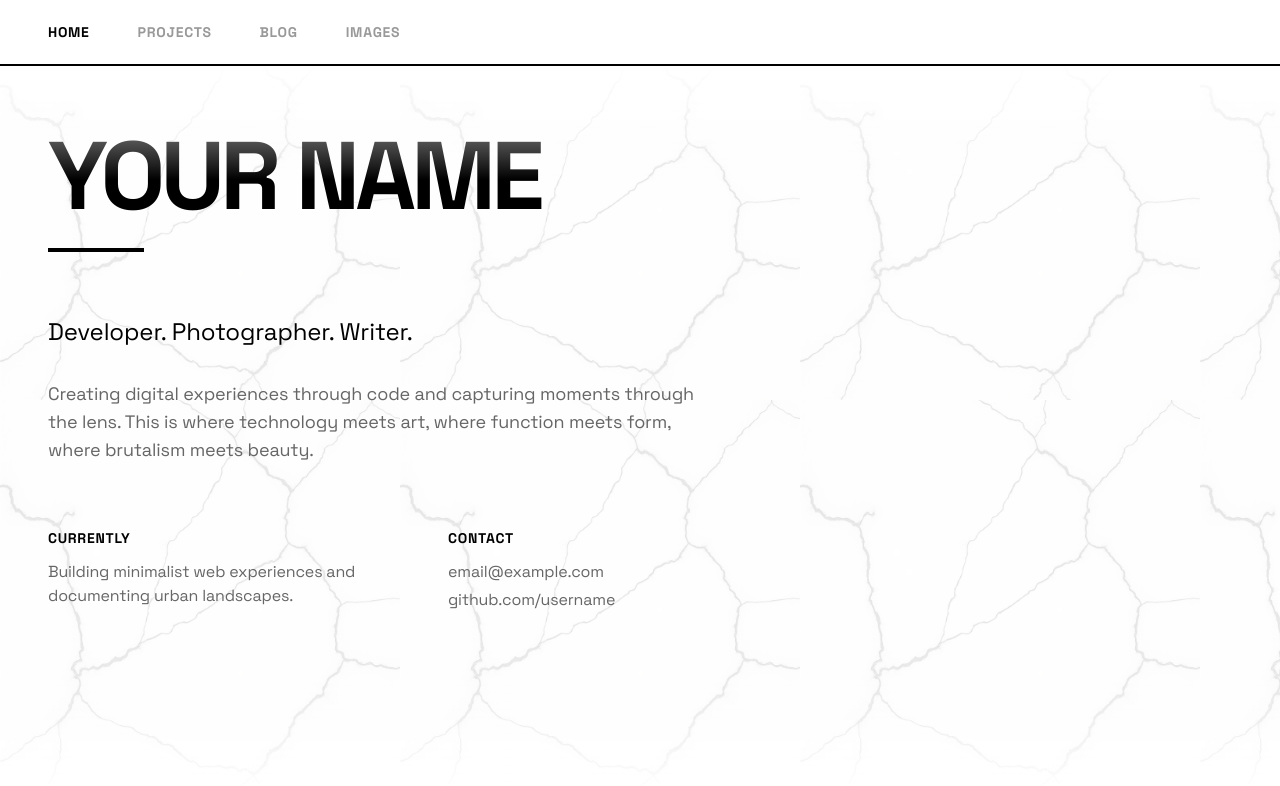
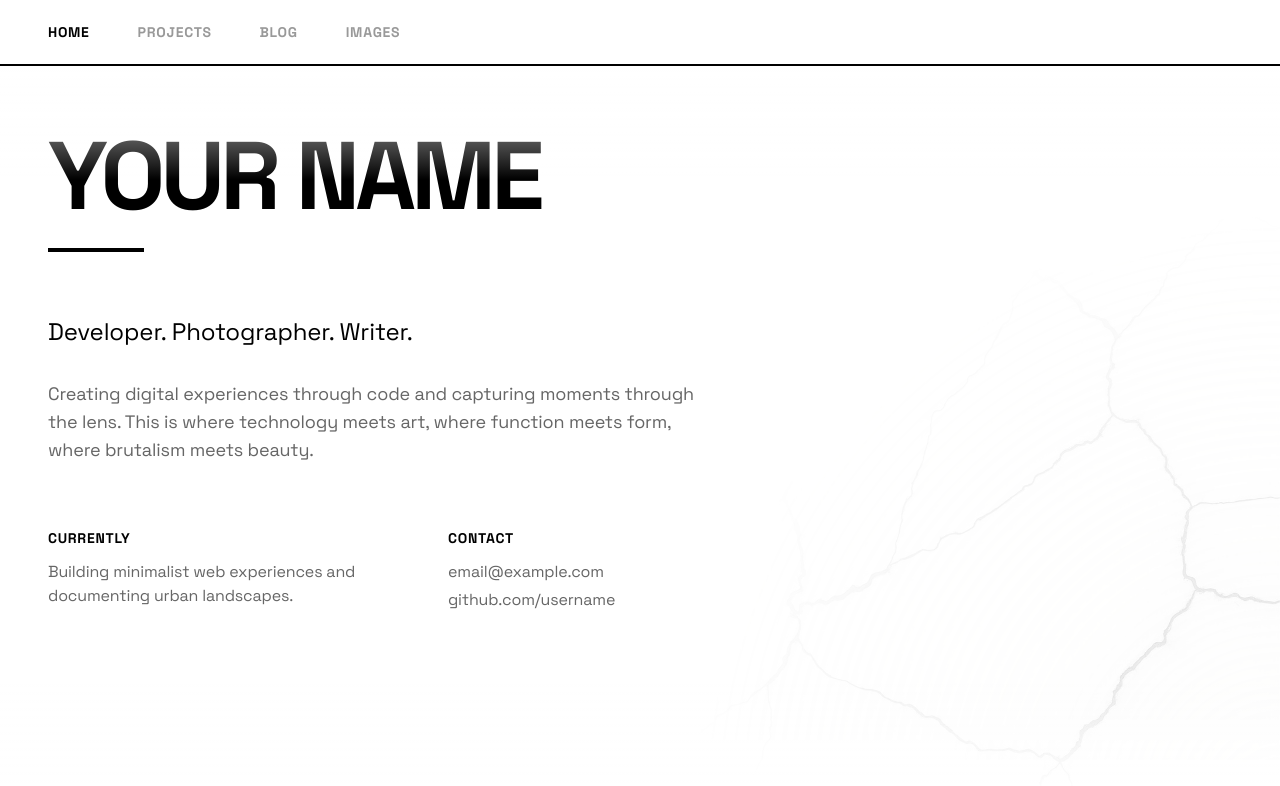
Before and after one commit to momenator/personal-site, a React (Vite) app: page / in a window 1280 px wide. Shown: the top 786 px of the page. Built offline with nearby package versions, Linux system fonts and the light colour scheme; the HTML template or start-up script is replaced by a standard one.

Commit message:
Refine background crack effect

```diff
--- a/src/index.css
+++ b/src/index.css
@@ -71,16 +71,19 @@ All colors MUST be HSL.
   body::before {
     content: '';
     position: fixed;
-    top: 0;
-    left: 0;
-    width: 100%;
-    height: 100%;
+    bottom: 0;
+    right: 0;
+    width: 600px;
+    height: 600px;
     background-image: url('/src/assets/cracked-wall.jpg');
-    background-size: 400px 400px;
-    background-repeat: repeat;
-    opacity: 0.15;
+    background-size: cover;
+    background-repeat: no-repeat;
+    background-position: bottom right;
+    opacity: 0.2;
     z-index: -1;
     pointer-events: none;
+    mask-image: radial-gradient(circle at bottom right, black 0%, transparent 70%);
+    -webkit-mask-image: radial-gradient(circle at bottom right, black 0%, transparent 70%);
   }
 
   /* Dynamic highlight colors */
```
